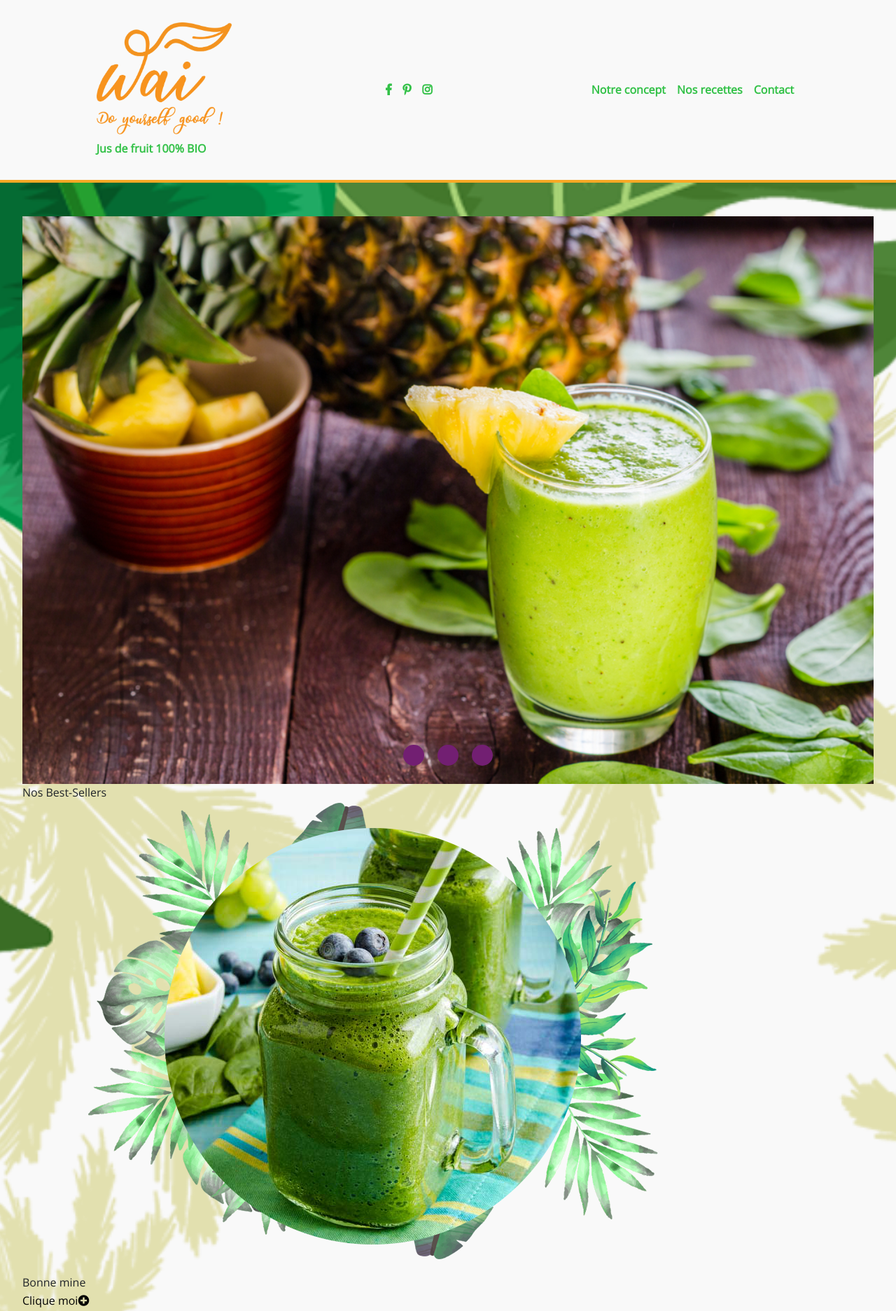
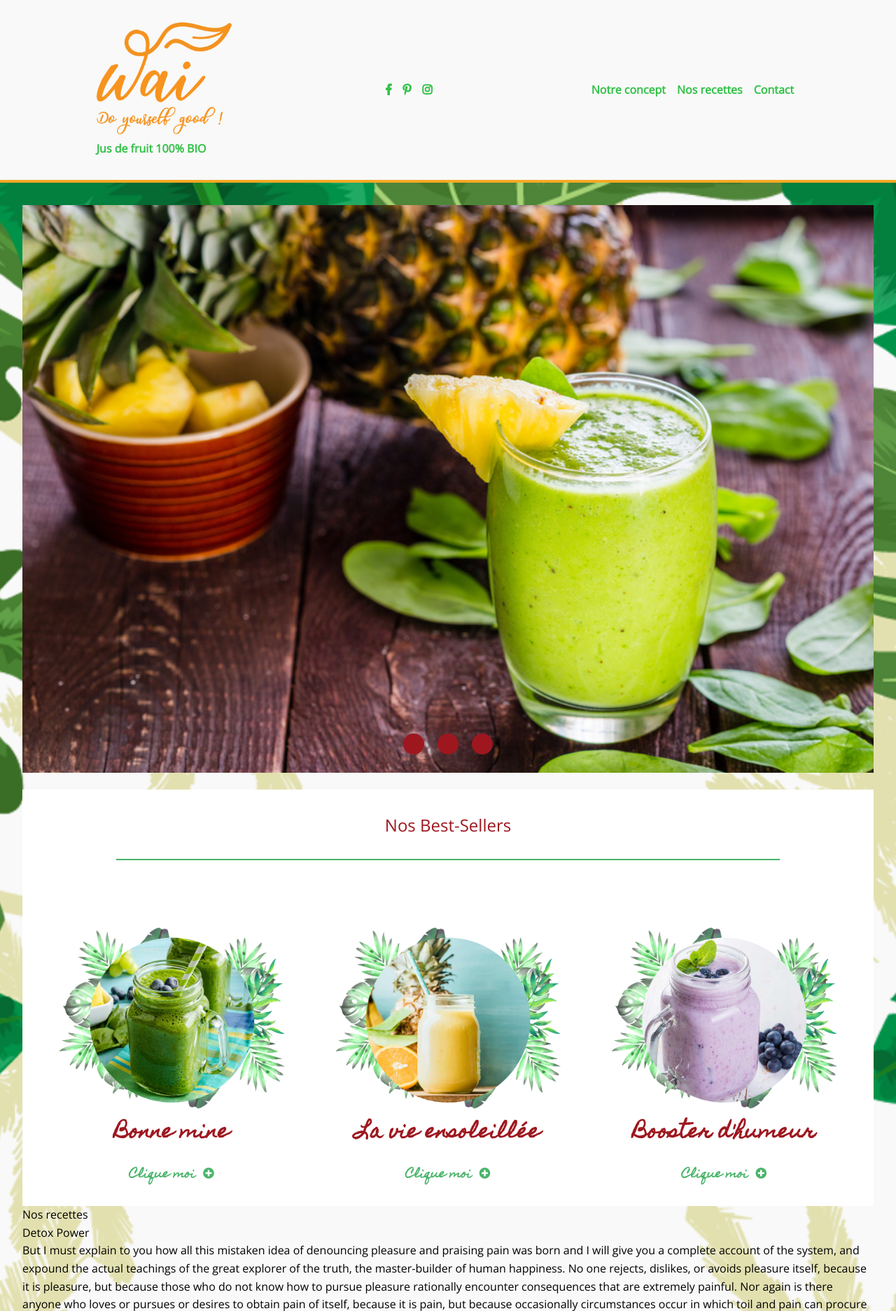
Before and after one commit to Malinamaste/smooth_maker, a PHP site: page /main.php in a window 1280 px wide. Shown: the top 1873 px of the page at 70% size. Run offline with PHP 8.4, Linux system fonts and the light colour scheme; some libraries are stand-ins or nearby versions.

Commit message:
MAJ inte

```diff
--- a/css/style.css
+++ b/css/style.css
@@ -43,8 +43,9 @@ html {
 #main-background {
 	background: url("../images/background.png") no-repeat center;
 	background-size: cover;
-	padding: 3em 2em;
+	padding: 2em;
 }
+	/* SLIDER */
 	#slider ol {
 		margin-bottom: 1em;
 	}
@@ -52,9 +53,41 @@ html {
 		width: 30px;
 		height: 30px;
 		border-radius: 50%;
-	background-color: #721F72;
+		background-color: #9E171F;
 	}
 	#slider ol li:nth-child(2) {margin: 0 1em;}
+	/* BEST-SELLERS */
+	#best-sellers {
+		background-color: #fff;
+    	text-align: center;
+    	padding: 2em 1em;
+    	margin-top: 1.5em;
+	}
+	#best-sellers h2 {
+		color: #9E171F;
+    	font-size: 1.5em;
+    	border-bottom: 2px solid #49b46a;
+    	padding-bottom: 1.2em;
+    	width: 80%;
+    	margin: 0 auto;
+	}
+	#best-sellers ul {
+		display: flex;
+		margin-top: 6em;
+	}
+	#best-sellers h3 {
+		color: #9E171F;
+		font-size: 1.7em;
+		margin-bottom: 0.8em;
+		font-family: 'Homemade Apple', cursive;
+		font-weight: bold;
+	}
+	#best-sellers a {
+		font-family: 'Homemade Apple', cursive;
+		color: #49b46a;
+		font-weight: bold;
+	}
+	#best-sellers .fa-plus-circle {padding-left: 0.7em;}
 /* FOOTER */
 #footer {
 	display: flex;
--- a/header.php
+++ b/header.php
@@ -12,6 +12,7 @@
 		<link rel="stylesheet" href="https://use.fontawesome.com/releases/v5.4.1/css/all.css" integrity="sha384-5sAR7xN1Nv6T6+dT2mhtzEpVJvfS3NScPQTrOxhwjIuvcA67KV2R5Jz6kr4abQsz" crossorigin="anonymous">
 		<!-- Google Fonts -->
 		<link href="https://fonts.googleapis.com/css?family=Open+Sans" rel="stylesheet">
+		<link href="https://fonts.googleapis.com/css?family=Homemade+Apple" rel="stylesheet">
 		<!-- Reset -->
 		<link rel="stylesheet" type="text/css" href="css/reset.css" media="all" />
 		<!-- CSS Perso -->
```
Lines whose indentation alone changed are shown as unchanged.
